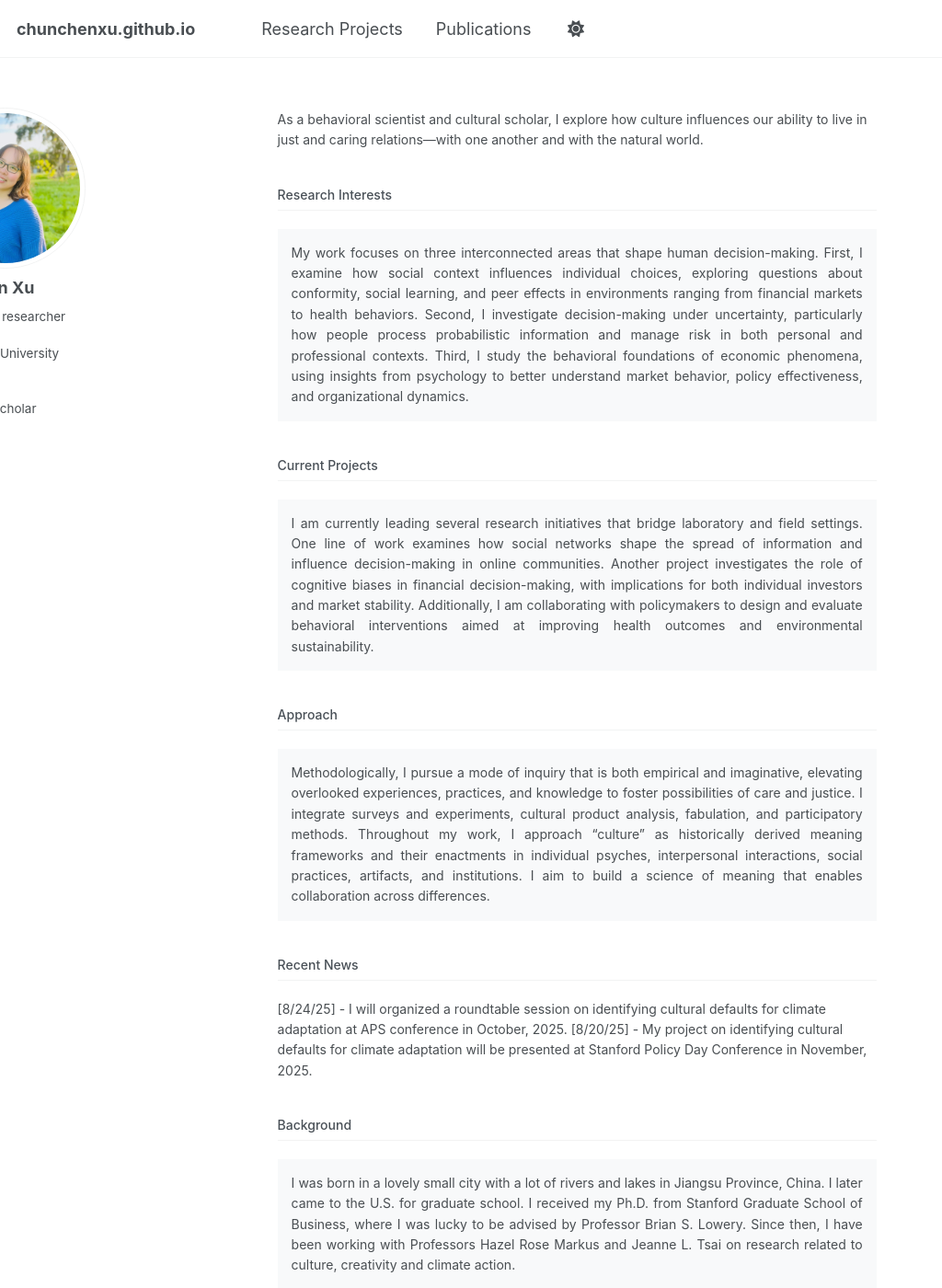
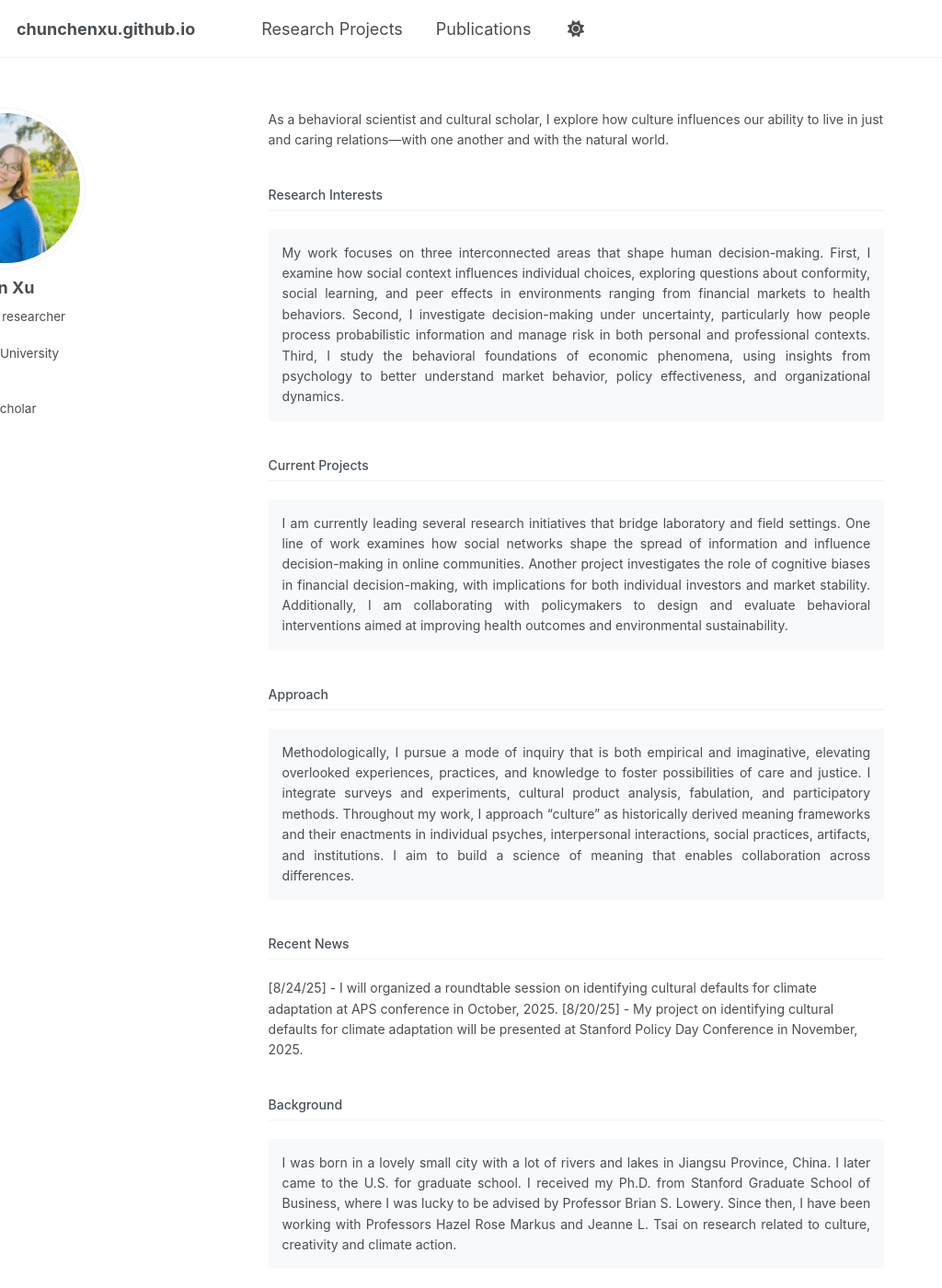
Before and after one commit to chunchenxu/chunchenxu.github.io, a Jekyll site: the page built from _pages/about.html, in a window 1280 px wide and 1400 px high. Shown: the whole window at 92% size, without its empty margins (0-1024 px from the left). Built offline with Jekyll 4.4.1, drawn with Linux system fonts in a browser that asks for light colours; some web fonts are replaced; a script that is not in the unit is left out.

Commit message:
Update about.html

```diff
--- a/_pages/about.html
+++ b/_pages/about.html
@@ -51,16 +51,17 @@ I was born in a lovely small city with a lot of rivers and lakes in Jiangsu Prov
 
 <style>
 .about-container {
-    max-width: 1200px;         /* Set a reasonable maximum */
-    width: 95%;                /* Use most of available space */
-    margin: 0 auto;            /* Center the container */
-    margin-left: -20px;        /* Subtle left adjustment */
-    padding: 20px 40px;
+    max-width: none;           /* Remove max-width limit */
+    width: calc(100% - 20px);  /* Use full width minus small buffer */
+    margin: 0;                 /* Reset all margins */
+    margin-left: -30px;        /* Fine-tuned left shift */
+    margin-right: -140px;      /* Extend into right margin */
+    padding: 20px 40px;        /* Horizontal padding for readability */
     font-size: 14px;
     font-family: -apple-system, BlinkMacSystemFont, "Segoe UI", Roboto, sans-serif;
     line-height: 1.6;
     text-align: left;
-    box-sizing: border-box;
+    box-sizing: border-box;    /* Include padding in width calculation */
 }
 
 .content-section {
```
